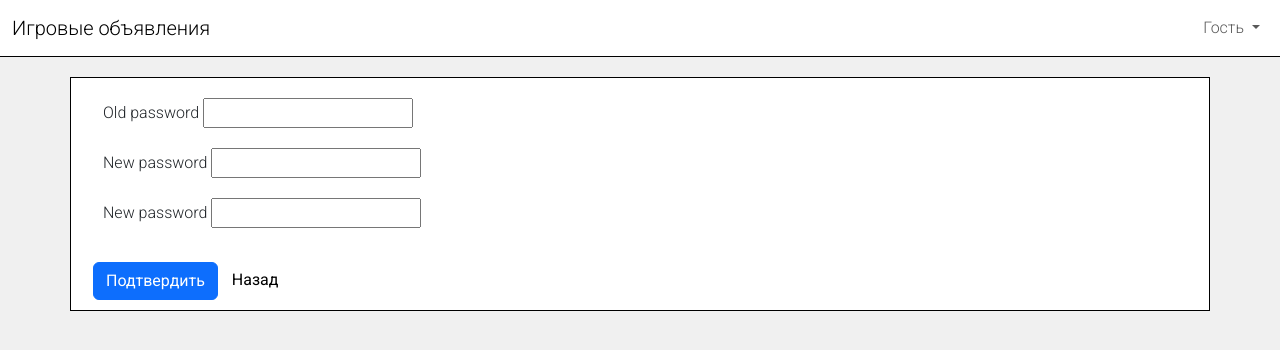
After one commit to Seroji/bulletin-board, a Django app: template templates/profile/password_change.html in a window 1280 px wide. The commit adds this page. Shown: the top 350 px of the page. Run offline with Django 4.2, Linux system fonts and the light colour scheme; the template is opened without the code that fills it, so the values that code supplies are empty, except form fields; tables that the repository leaves empty hold one stand-in row (values such as "Sample post"); form fields are guessed from the names that the template uses; parts of the project's set-up code (start-up, migrations or seed data) failed here and were passed over; some libraries are stand-ins or nearby versions.

Commit message:
PasswordChange added

```diff
--- a/content/urls.py
+++ b/content/urls.py
@@ -10,7 +10,8 @@ from .views import (
     FollowThePostView,
     LikeThePostView,
     ProfileChangeView,
-    AfterChangeProfileView
+    AfterChangeProfileView,
+    PasswordEditView,
 )
 
 
@@ -20,6 +21,7 @@ urlpatterns = [
     path("replies/", TotalRepleisView.as_view(), name='total_replies'),
     path("detail/<int:pk>/", PostDetailView.as_view(), name='post_detail'),
     path('profile/change/', ProfileChangeView.as_view(), name='profile_change'),
+    path('profile/paswword/', PasswordEditView.as_view(), name='password_change'),
 ]
 
 htmx_patterns = [
--- a/static/css/style.css
+++ b/static/css/style.css
@@ -95,5 +95,16 @@ img {
 }
 
 .profile-change-form {
-    padding: 5px;
+    padding: 10px;
 }
+
+.password-change-back {
+    color: black;
+    text-decoration: None;
+    font-weight: 400;
+    padding: 10px;
+}
+
+.password-change-back:hover {
+    color: grey;
+}
--- a/templates/partials/after_change_profile.html
+++ b/templates/partials/after_change_profile.html
@@ -20,7 +20,7 @@
         <td>{{ request.user.date_joined | date }}</td>
     </tr>
     <tr>
-        <td><a class="post-link" href="#">Поменять пароль</a></td>
+        <td><a class="post-link" href="{% url 'password_change' %}">Поменять пароль</a></td>
     </tr>
     <tr>
         <td><a class="post-link" hx-get="{% url 'profile_change' %}" hx-trigger="click" hx-target="#profile-table" hx-swap="outerHTML">Поменять данные профиля</a></td>
--- a/templates/partials/profile_main.html
+++ b/templates/partials/profile_main.html
@@ -37,7 +37,7 @@
                     <td>{{ request.user.date_joined | date }}</td>
                 </tr>
                 <tr>
-                    <td><a class="post-link" href="#">Поменять пароль</a></td>
+                    <td><a class="post-link" href="{% url 'password_change' %}">Поменять пароль</a></td>
                 </tr>
                 <tr>
                     <td><a class="post-link" hx-get="{% url 'profile_change' %}" hx-trigger="click" hx-target="#profile-table" hx-swap="outerHTML">Поменять данные профиля</a></td>
--- /dev/null
+++ b/templates/profile/password_change.html
@@ -0,0 +1,32 @@
+{% extends 'flatpages/default.html' %}
+
+{% load widget_tweaks %}
+
+{% block content %}
+<div class="container">
+    <div class="row">
+        <div class="col-md-12">
+            <form method="post" class="profile-change-form">
+                {% csrf_token %}
+                <div class="fieldWrapper profile-change-form">
+                    {{ form.old_password.label_tag }}
+                    {{ form.old_password }}
+                </div>
+                <div class="fieldWrapper profile-change-form">
+                    {{ form.new_password1.label_tag }}
+                    {{ form.new_password1 }}
+                </div>
+                <div class="fieldWrapper profile-change-form">
+                    {{ form.new_password2.label_tag }}
+                    {{ form.new_password2 }}
+                </div>
+                <br>
+                <span>
+                    <button type="submit" class="btn btn-primary">Подтвердить</button>
+                    <a class="password-change-back" href="{% url 'main_profile' %}">Назад</a>
+                </span>
+            </form>
+        </div>
+    </div>
+</div>
+{% endblock content %}
```
Also changed, not shown: content/forms.py (+15 -0 lines), content/views.py (+8 -1 lines), db.sqlite3.
